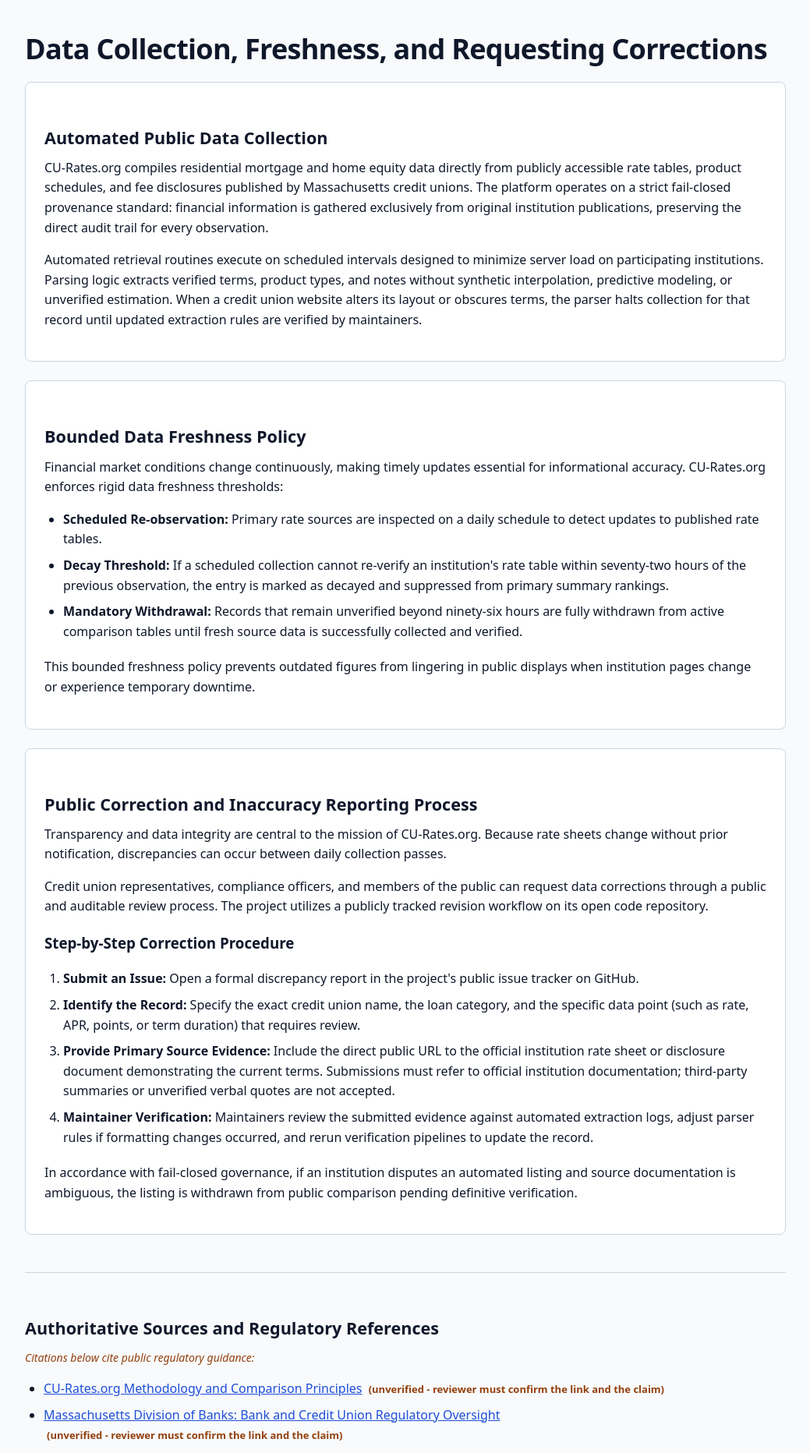
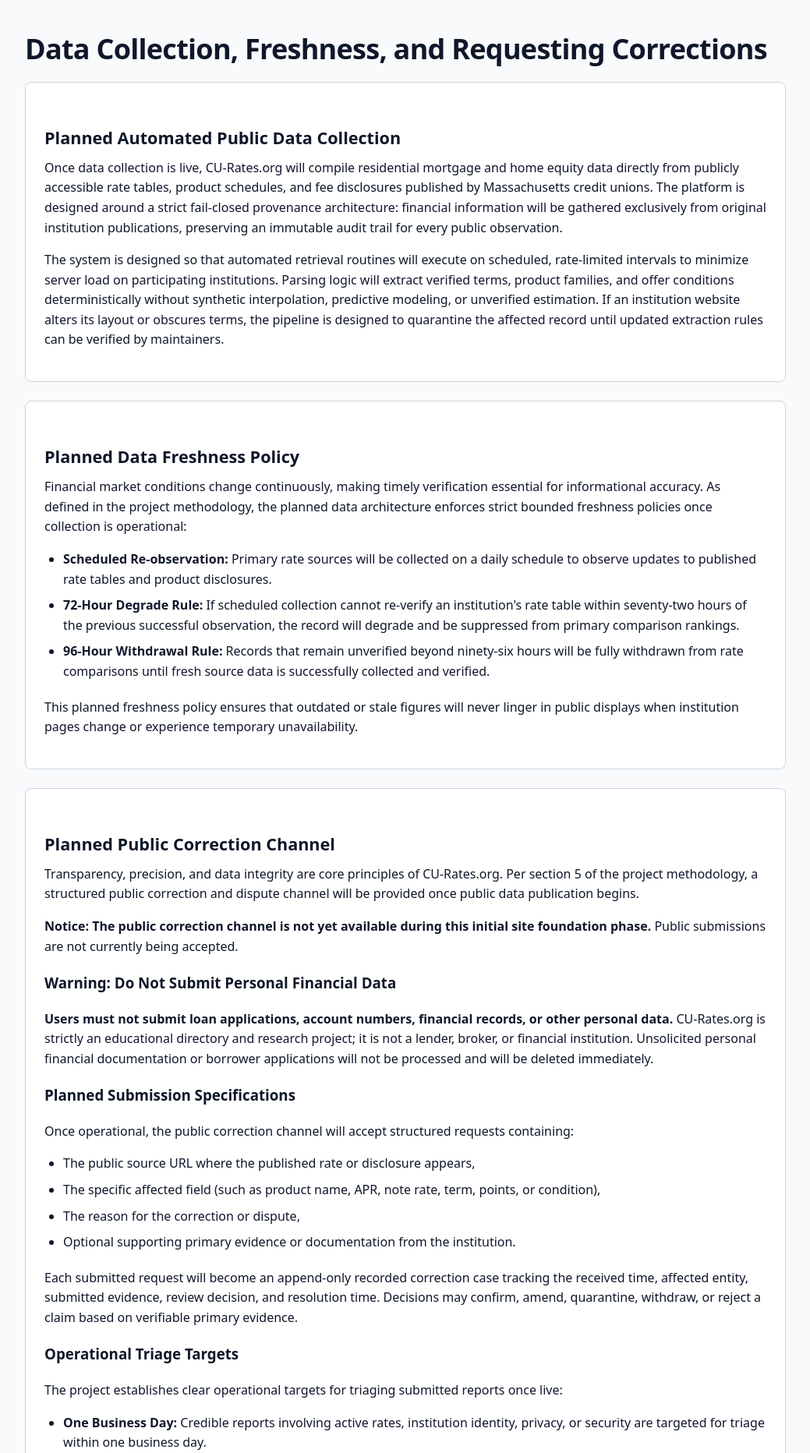
Before and after one commit to aisetsyoufree/curatesv2, a Python web app: template src/cu_rates/web/templates/learn/collection_and_corrections.html in a window 1280 px wide. Shown: the part 67-1931 px from the top of the page at 78% size, without its empty margins (120-1159 px from the left). Run offline with Jinja, Linux system fonts and the light colour scheme; the template is opened without the code that fills it, so the values that code supplies are empty.

Commit message:
Describe planned data collection and public correction channel
Update collection and corrections educational article to use future/conditional
wording describing planned platform behavior per MASTER.md section 5. Specify
the 72h degrade and 96h withdrawal rules, detail the planned correction case
flow and triage operational targets, state the channel is not yet available,
and include a strict warning prohibiting the submission of personal data.
Update tests to assert warnings, planned wording, and absence of active claims.

Co-Authored-By: Gemini <noreply@google.com>

```diff
--- a/src/cu_rates/web/templates/learn/collection_and_corrections.html
+++ b/src/cu_rates/web/templates/learn/collection_and_corrections.html
@@ -19,48 +19,53 @@
   <h1>Data Collection, Freshness, and Requesting Corrections</h1>
 
   <section class="card" aria-labelledby="collection-methods-heading">
-    <h2 id="collection-methods-heading">Automated Public Data Collection</h2>
-    <p>CU-Rates.org compiles residential mortgage and home equity data directly from publicly accessible rate tables, product schedules, and fee disclosures published by Massachusetts credit unions. The platform operates on a strict fail-closed provenance standard: financial information is gathered exclusively from original institution publications, preserving the direct audit trail for every observation.</p>
-    <p>Automated retrieval routines execute on scheduled intervals designed to minimize server load on participating institutions. Parsing logic extracts verified terms, product types, and notes without synthetic interpolation, predictive modeling, or unverified estimation. When a credit union website alters its layout or obscures terms, the parser halts collection for that record until updated extraction rules are verified by maintainers.</p>
+    <h2 id="collection-methods-heading">Planned Automated Public Data Collection</h2>
+    <p>Once data collection is live, CU-Rates.org will compile residential mortgage and home equity data directly from publicly accessible rate tables, product schedules, and fee disclosures published by Massachusetts credit unions. The platform is designed around a strict fail-closed provenance architecture: financial information will be gathered exclusively from original institution publications, preserving an immutable audit trail for every public observation.</p>
+    <p>The system is designed so that automated retrieval routines will execute on scheduled, rate-limited intervals to minimize server load on participating institutions. Parsing logic will extract verified terms, product families, and offer conditions deterministically without synthetic interpolation, predictive modeling, or unverified estimation. If an institution website alters its layout or obscures terms, the pipeline is designed to quarantine the affected record until updated extraction rules can be verified by maintainers.</p>
   </section>
 
   <section class="card" aria-labelledby="freshness-policy-heading">
-    <h2 id="freshness-policy-heading">Bounded Data Freshness Policy</h2>
-    <p>Financial market conditions change continuously, making timely updates essential for informational accuracy. CU-Rates.org enforces rigid data freshness thresholds:</p>
+    <h2 id="freshness-policy-heading">Planned Data Freshness Policy</h2>
+    <p>Financial market conditions change continuously, making timely verification essential for informational accuracy. As defined in the project methodology, the planned data architecture enforces strict bounded freshness policies once collection is operational:</p>
     <ul>
       <li>
-        <strong>Scheduled Re-observation:</strong> Primary rate sources are inspected on a daily schedule to detect updates to published rate tables.
+        <strong>Scheduled Re-observation:</strong> Primary rate sources will be collected on a daily schedule to observe updates to published rate tables and product disclosures.
       </li>
       <li>
-        <strong>Decay Threshold:</strong> If a scheduled collection cannot re-verify an institution's rate table within seventy-two hours of the previous observation, the entry is marked as decayed and suppressed from primary summary rankings.
+        <strong>72-Hour Degrade Rule:</strong> If scheduled collection cannot re-verify an institution's rate table within seventy-two hours of the previous successful observation, the record will degrade and be suppressed from primary comparison rankings.
       </li>
       <li>
-        <strong>Mandatory Withdrawal:</strong> Records that remain unverified beyond ninety-six hours are fully withdrawn from active comparison tables until fresh source data is successfully collected and verified.
+        <strong>96-Hour Withdrawal Rule:</strong> Records that remain unverified beyond ninety-six hours will be fully withdrawn from rate comparisons until fresh source data is successfully collected and verified.
       </li>
     </ul>
-    <p>This bounded freshness policy prevents outdated figures from lingering in public displays when institution pages change or experience temporary downtime.</p>
+    <p>This planned freshness policy ensures that outdated or stale figures will never linger in public displays when institution pages change or experience temporary unavailability.</p>
   </section>
 
   <section class="card" aria-labelledby="correction-process-heading">
-    <h2 id="correction-process-heading">Public Correction and Inaccuracy Reporting Process</h2>
-    <p>Transparency and data integrity are central to the mission of CU-Rates.org. Because rate sheets change without prior notification, discrepancies can occur between daily collection passes.</p>
-    <p>Credit union representatives, compliance officers, and members of the public can request data corrections through a public and auditable review process. The project utilizes a publicly tracked revision workflow on its open code repository.</p>
-    <h3>Step-by-Step Correction Procedure</h3>
-    <ol>
-      <li>
-        <strong>Submit an Issue:</strong> Open a formal discrepancy report in the project's public issue tracker on GitHub.
-      </li>
-      <li>
-        <strong>Identify the Record:</strong> Specify the exact credit union name, the loan category, and the specific data point (such as rate, APR, points, or term duration) that requires review.
-      </li>
-      <li>
-        <strong>Provide Primary Source Evidence:</strong> Include the direct public URL to the official institution rate sheet or disclosure document demonstrating the current terms. Submissions must refer to official institution documentation; third-party summaries or unverified verbal quotes are not accepted.
-      </li>
-      <li>
-        <strong>Maintainer Verification:</strong> Maintainers review the submitted evidence against automated extraction logs, adjust parser rules if formatting changes occurred, and rerun verification pipelines to update the record.
-      </li>
-    </ol>
-    <p>In accordance with fail-closed governance, if an institution disputes an automated listing and source documentation is ambiguous, the listing is withdrawn from public comparison pending definitive verification.</p>
+    <h2 id="correction-process-heading">Planned Public Correction Channel</h2>
+    <p>Transparency, precision, and data integrity are core principles of CU-Rates.org. Per section 5 of the project methodology, a structured public correction and dispute channel will be provided once public data publication begins.</p>
+    <p><strong>Notice: The public correction channel is not yet available during this initial site foundation phase.</strong> Public submissions are not currently being accepted.</p>
+
+    <h3>Warning: Do Not Submit Personal Financial Data</h3>
+    <p><strong>Users must not submit loan applications, account numbers, financial records, or other personal data.</strong> CU-Rates.org is strictly an educational directory and research project; it is not a lender, broker, or financial institution. Unsolicited personal financial documentation or borrower applications will not be processed and will be deleted immediately.</p>
+
+    <h3>Planned Submission Specifications</h3>
+    <p>Once operational, the public correction channel will accept structured requests containing:</p>
+    <ul>
+      <li>The public source URL where the published rate or disclosure appears,</li>
+      <li>The specific affected field (such as product name, APR, note rate, term, points, or condition),</li>
+      <li>The reason for the correction or dispute,</li>
+      <li>Optional supporting primary evidence or documentation from the institution.</li>
+    </ul>
+    <p>Each submitted request will become an append-only recorded correction case tracking the received time, affected entity, submitted evidence, review decision, and resolution time. Decisions may confirm, amend, quarantine, withdraw, or reject a claim based on verifiable primary evidence.</p>
+
+    <h3>Operational Triage Targets</h3>
+    <p>The project establishes clear operational targets for triaging submitted reports once live:</p>
+    <ul>
+      <li><strong>One Business Day:</strong> Credible reports involving active rates, institution identity, privacy, or security are targeted for triage within one business day.</li>
+      <li><strong>Five Business Days:</strong> Other general data reports or structural feedback are targeted for triage within five business days.</li>
+    </ul>
+    <p>These timeframes represent internal operational targets for project reviewers, not promises of lender response or product availability.</p>
   </section>
 
   <section class="sources-section" aria-labelledby="sources-heading">
```
Also changed, not shown: tests/test_learn.py (+38 -9 lines).
